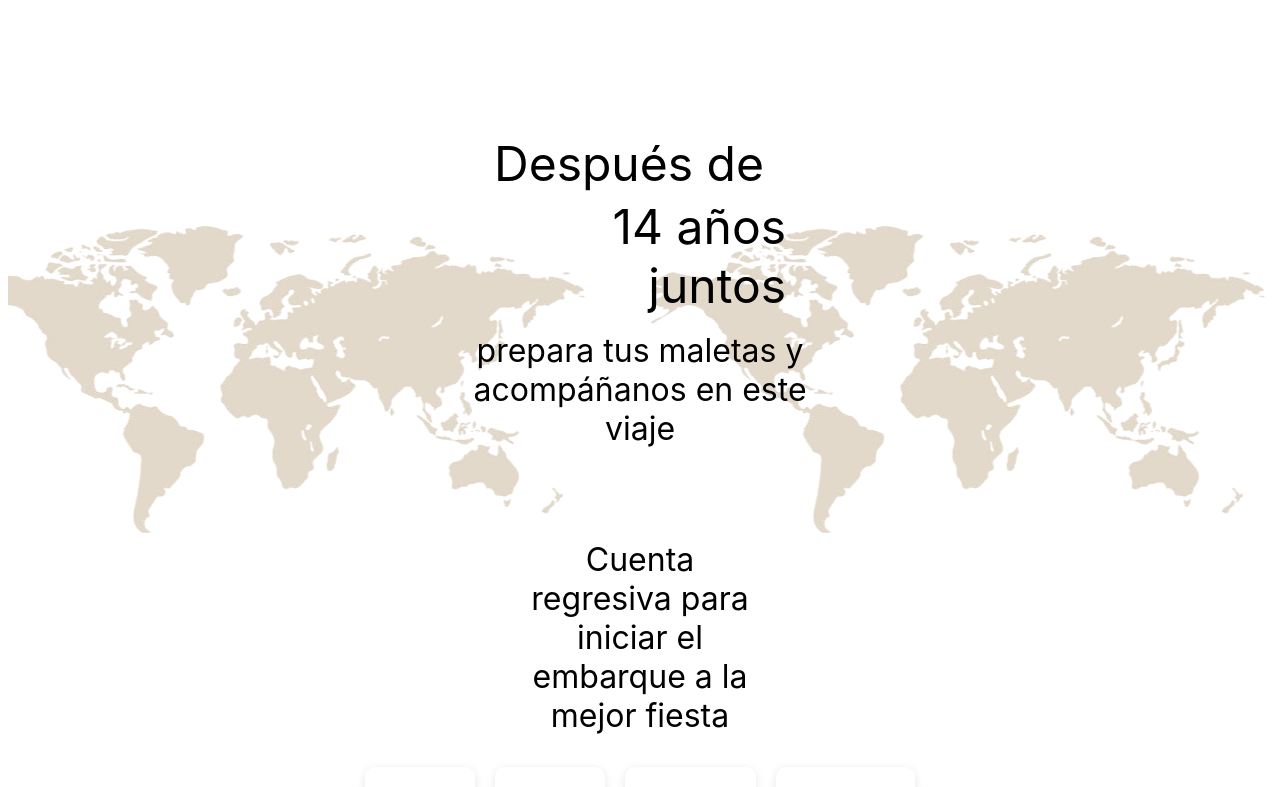
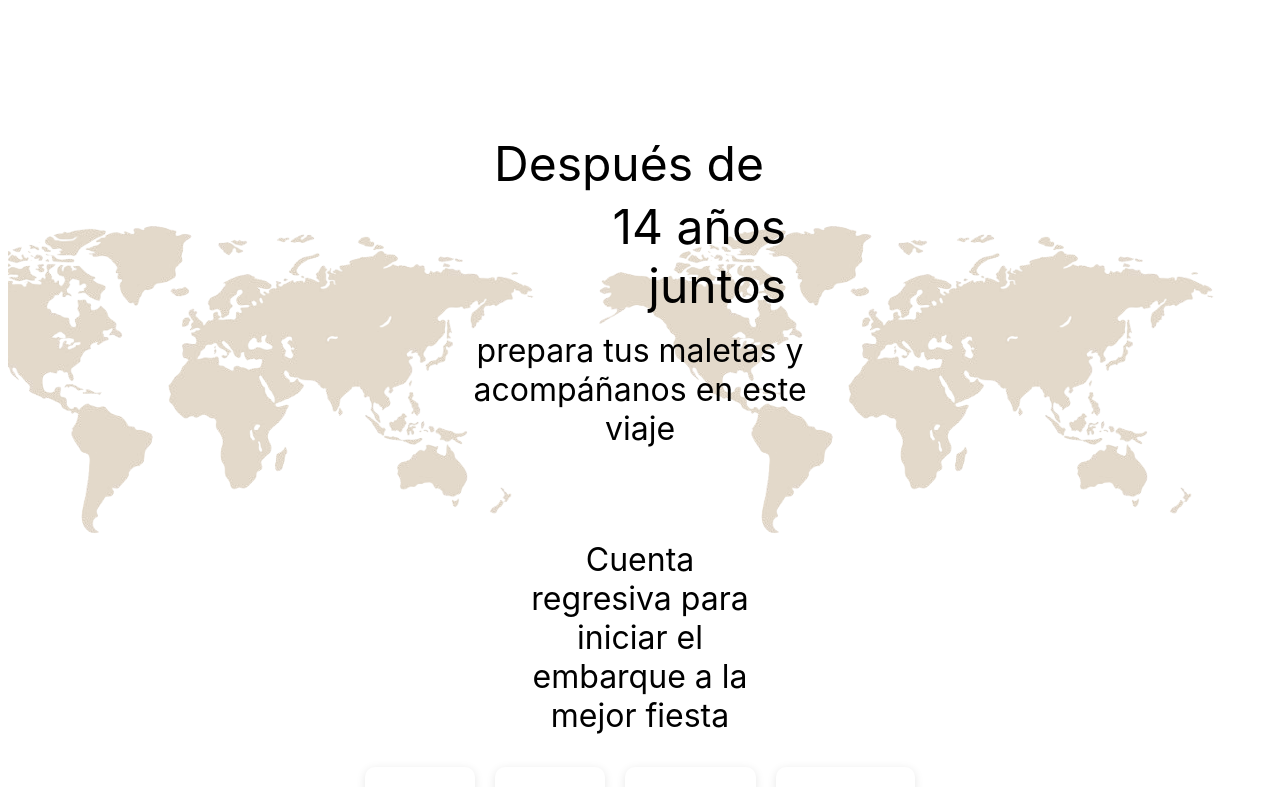
Before and after one commit to CristopherVanegas/BodaNicoleRo, a React (Vite) app in the folder boda_nicole_ro/: page / in a window 1280 px wide. Shown: the part 700-1487 px from the top of the page. Built offline with nearby package versions, Linux system fonts and the light colour scheme; the HTML template or start-up script is replaced by a standard one.

Commit message:
Se modificó donde comienza la ejecución de la animación y se eliminó .content2 porque era innecesario

```diff
--- a/boda_nicole_ro/src/components/PassportSection/PassportSection.module.css
+++ b/boda_nicole_ro/src/components/PassportSection/PassportSection.module.css
@@ -39,7 +39,7 @@
 
 @keyframes slideBg {
   from {
-    background-position: 0 0;
+    background-position: -10% 0;
   }
 
   to {
--- a/boda_nicole_ro/src/components/Story/story.jsx
+++ b/boda_nicole_ro/src/components/Story/story.jsx
@@ -5,7 +5,6 @@ import Countdown from "../Countdown/Countdown";
 const Story = () => {
     return (
         <div className={styles.storyContainer}>
-            <div className={styles.content2}>
             <div className={styles.sliderBackground2} />
             <div className={styles.content}>
                 <div className={styles.textContainer}>
@@ -18,7 +17,6 @@ const Story = () => {
                 <Countdown />
             </div>
         </div>
-        </div>
     )
 }
 export default Story;
--- a/boda_nicole_ro/src/components/Story/story.module.css
+++ b/boda_nicole_ro/src/components/Story/story.module.css
@@ -14,27 +14,16 @@
     /* Evita que el fondo se desborde */
 }
 
-.content2 {
-    /* margin-top: 20px; */
-}
-
 .sliderBackground2 {
     position: absolute;
     top: 10%;
     left: 0;
     width: 100%;
-    /* Puedes ajustar el ancho deseado */
     height: 450px;
-    /* Ajusta la altura deseada para el slider */
     z-index: 0;
-    /* Se coloca detrás del contenido */
-
     background-image: url('../../assets/images/backgrounds/continents.png');
-    /* Reemplaza con la ruta de tu imagen */
     background-repeat: repeat-x;
-    /* Repite la imagen horizontalmente */
     background-size: auto;
-    /* O usa 'cover' o 'contain' según prefieras */
 
     /* Animación para deslizar el fondo */
     animation: slideBg 60s linear infinite;
@@ -42,7 +31,7 @@
 
 @keyframes slideBg {
     from {
-        background-position: 0 0;
+        background-position: -10% 0;
     }
 
     to {
```
Lines whose indentation alone changed are shown as unchanged.
